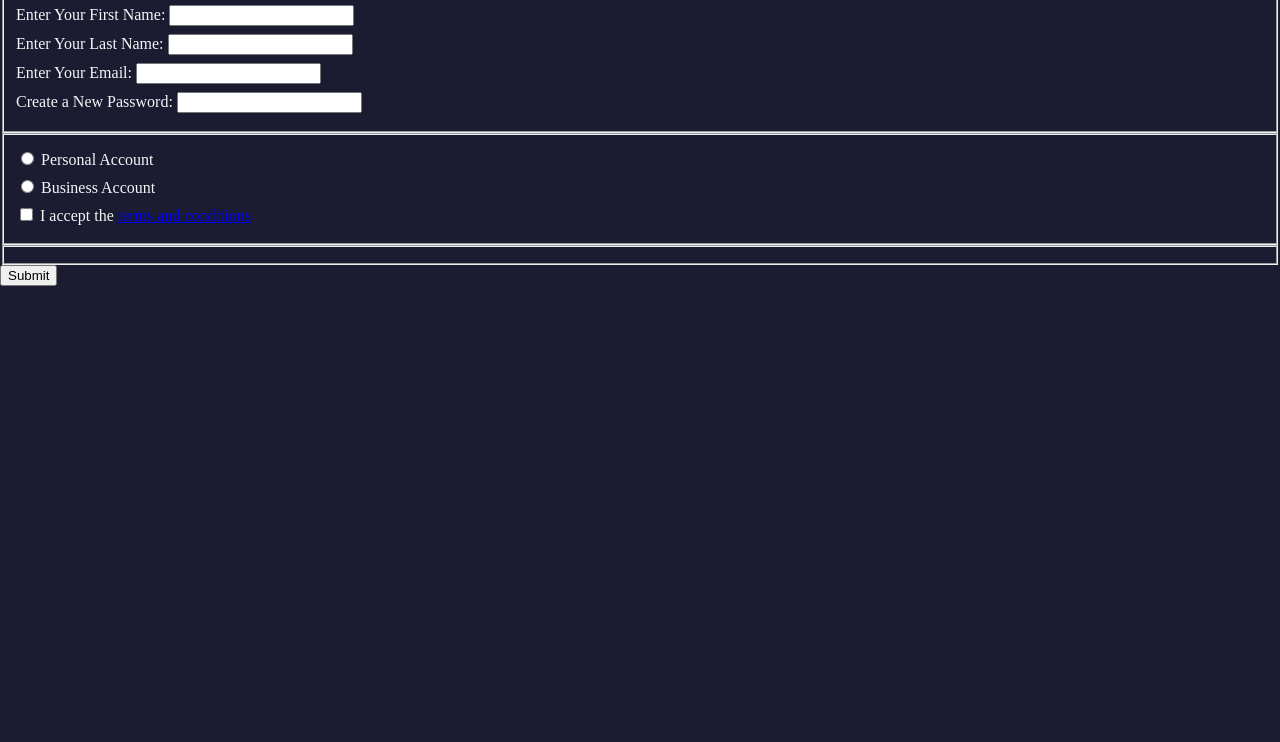
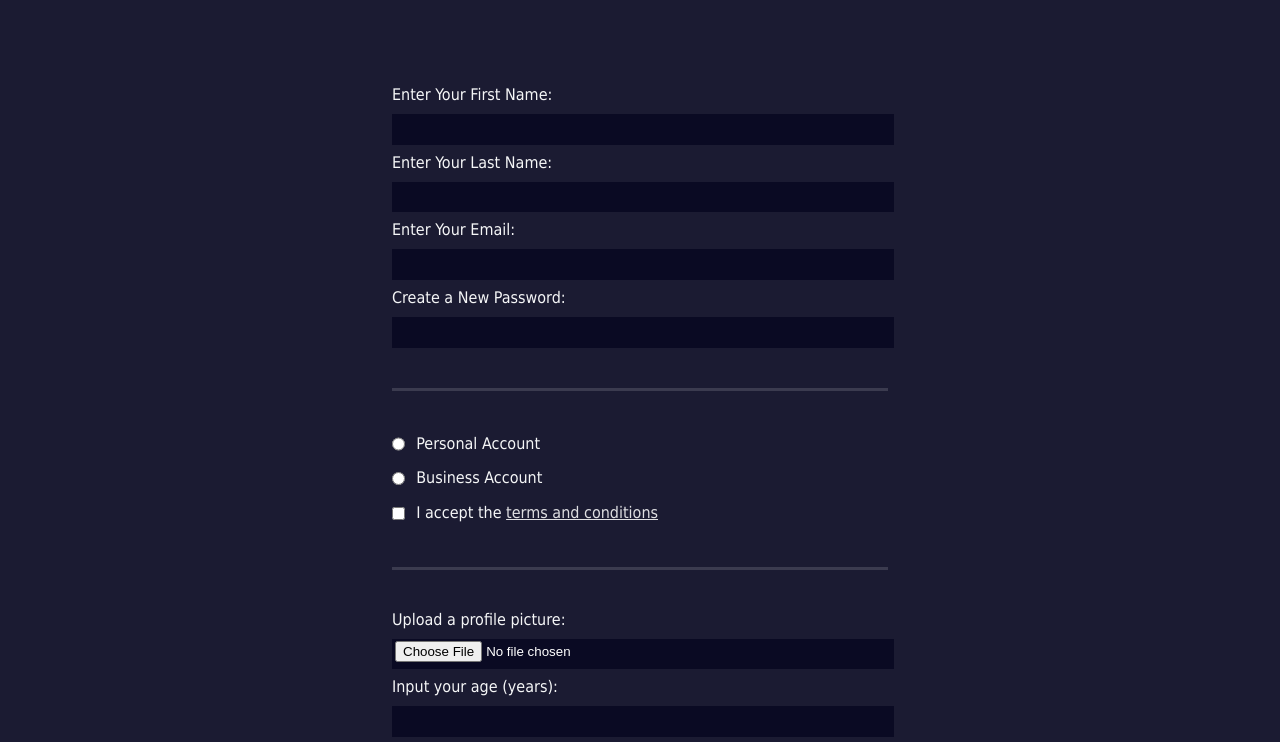
Before and after one commit to ANDRES3021/FRONT, a plain HTML site: page formulario/index.html in a window 1280 px wide. Shown: the part 124-866 px from the top of the page. Before the commit the page ends 821 px from the top, so only its background shows below. Drawn offline with Linux system fonts and the light colour scheme.

Commit message:
formulario terminado

```diff
--- a/formulario/index.html
+++ b/formulario/index.html
@@ -12,21 +12,36 @@
     <p>Please fill out this form with the required information</p>
     <form action="https://register-demo.freecodecamp.org">
         <fieldset>
-            <label for="first-name">Enter Your First Name: <input id="first-name" type="text" required/></label>
+            <label for="first-name">Enter Your First Name: <input id="first-name" type="text" name="first-name" required/></label>
 
-            <label for="last-name">Enter Your Last Name: <input id="last-name" type="text" required/></label>
+            <label for="last-name">Enter Your Last Name: <input id="last-name" type="text" name="last-name" required/></label>
 
-            <label for="email">Enter Your Email: <input id="email" type="email"  required/></label>
+            <label for="email">Enter Your Email: <input id="email" type="email" name="email" required/></label>
 
-            <label for="new-password">Create a New Password: <input id="new-password" type="password"  pattern=[a-z0-5]{8,} required/></label>
+            <label for="new-password">Create a New Password: <input id="new-password" type="password"  pattern=[a-z0-5]{8,} name="password" required/></label>
 
         </fieldset>
+        <fieldset >
+            <label for="personal-account"><input type="radio" name="account-type" id="personal-account" class="inline"/> Personal Account</label>
+            <label for="business-account"><input type="radio" name="account-type" id="business-account" class="inline"/> Business Account</label>
+            <label for="terms-and-conditions"><input type="checkbox" required id="terms-and-conditions" name="terms" class="inline"/> I accept the <a href="https://www.freecodecamp.org/news/terms-of-service/">terms and conditions</a> </label>
+        </fieldset>
         <fieldset>
-            <label for="personal-account"><input type="radio" name="account-type" id="personal-account"/> Personal Account</label>
-            <label for="business-account"><input type="radio" name="account-type" id="business-account"/> Business Account</label>
-            <label for="terms-and-conditions"><input type="checkbox" required id="terms-and-conditions"/> I accept the <a href="https://www.freecodecamp.org/news/terms-of-service/">terms and conditions</a> </label>
+            <label for="profile-picture">Upload a profile picture: <input type="file" id="profile-picture" name="picture"></label>
+            <label for="age">Input your age (years): <input type="number" min="13" max="120" id="age" name="age"></label>
+            <label for="referrer">How did you hear about us?
+                <select name="referrer" id="referrer">
+                    <option value="">(select one)</option>
+                    <option value="1">freeCodeCamp News</option>
+                    <option value="2">freeCodeCamp YouTube Channel</option>
+                    <option value="3">freeCodeCamp Forum</option>
+                    <option value="4">Other</option>
+                </select>
+
+            </label>
+            <label for="bio">Provide a bio:<textarea name="bio" id="bio" cols="30" rows="3" placeholder="I like coding on the beach..."></textarea>
+            </label>
         </fieldset>
-        <fieldset></fieldset>
         <input type="submit" value="Submit">
     </form>
 </body>
--- a/formulario/styles.css
+++ b/formulario/styles.css
@@ -4,8 +4,68 @@ body {
     margin: 0;
     background-color: #1b1b32;
     color: #f5f6f7;
+    font-family: Tahoma;
+    font-size: 16px;
 }
 label {
     display: block;
     margin: 0.5rem 0;
 }
+h1, p{
+    margin: 1em auto;
+    text-align: center;
+}
+form {
+    margin: 0 auto;
+    max-width: 500px;
+    min-width: 300px;
+    width: 60vw;
+    padding: 2em;
+}
+fieldset {
+    border: none;
+    padding: 2rem 0;
+    border-bottom: 3px solid #3b3b4f;
+}
+fieldset:last-of-type {
+    border-bottom: none;
+}
+input, textarea, select{
+    width: 100%;
+    margin-top: 10px;
+    margin-bottom: 0;
+    margin-left: 0;
+    margin-right: 0;
+    min-height: 2em;
+}
+.inline {
+    width: unset;
+    margin-right: 0.5em;
+    margin-top: 0;
+    margin-left: 0;
+    margin-bottom: 0;
+    vertical-align: middle;
+}
+input, textarea{
+    background-color: #0a0a23;
+    border: 1px solid #0a0a23;
+    color: #ffffff;
+
+}
+input[type="submit"] {
+    display: block;
+    width: 60%;
+    margin: 1em auto;
+    height: 2em;
+    font-size: 1.1rem;
+    background-color: #3b3b4f;
+    border-color: white;
+    margin-top: 1em;
+    min-width: 300px;
+}
+input[type="file"] {
+    padding: 1px 2px;
+}
+a {
+    color: #dfdfe2;
+}
```
